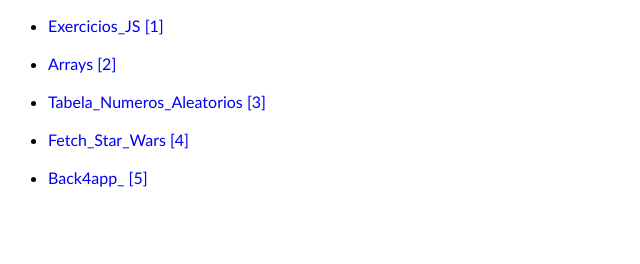
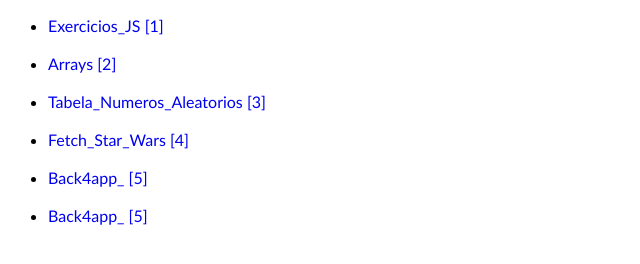
Before and after one commit to Robert-Rodrigues/Prog_Web, a plain HTML site: page index.html in a window 1280 px wide. Shown: the whole page, without its empty margins (0-640 px from the left). Drawn offline with Linux system fonts and the light colour scheme.

Commit message:
exercício adicionado

```diff
--- a/index.html
+++ b/index.html
@@ -21,6 +21,7 @@
         <li><a href="Tabela_Numeros_Aleatorios/index.html">Tabela_Numeros_Aleatorios [3]</a></li><br>
         <li><a href="Star_Wars/index.html">Fetch_Star_Wars [4]</a></li><br>
         <li><a href="Back4app_first/index.html">Back4app_ [5]</a></li><br>
+        <li><a href="Back4app_second/index.html">Back4app_ [5]</a></li><br>
     </ul>
 </body>
 </html>
```
